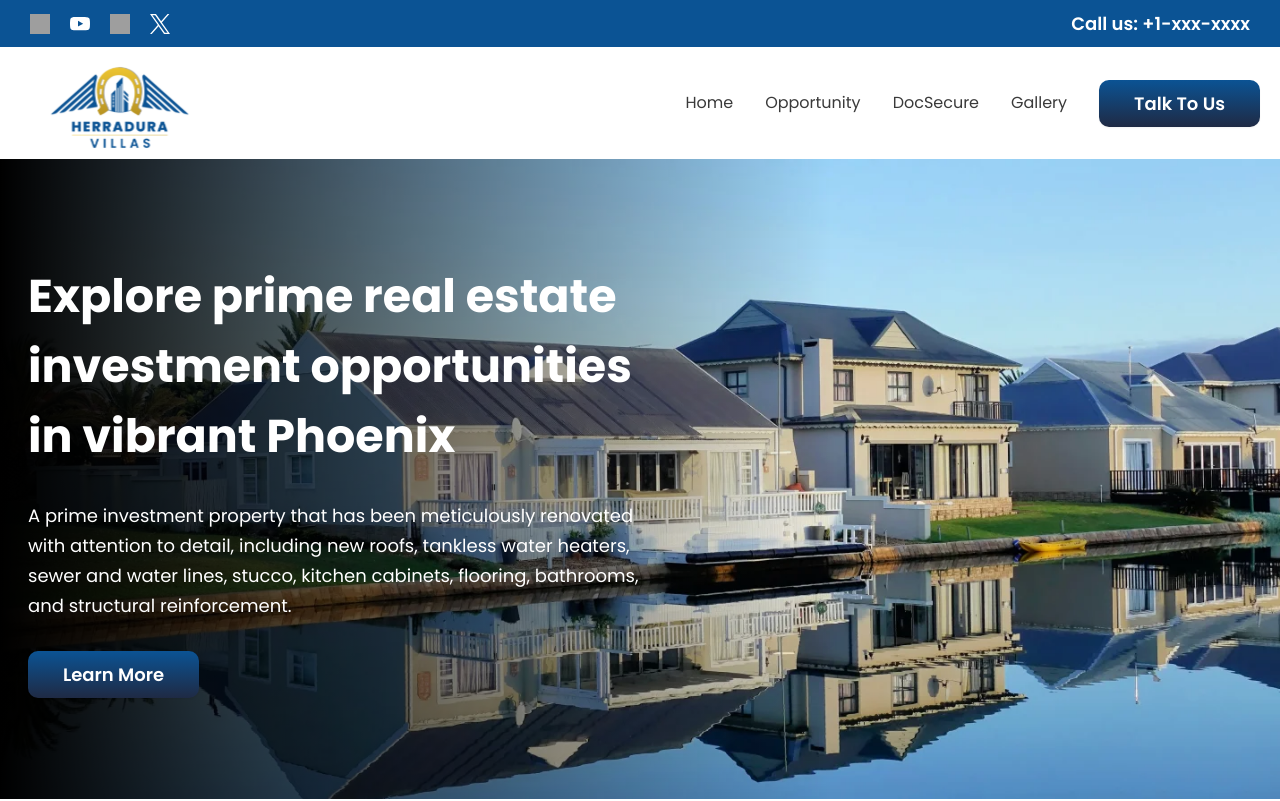
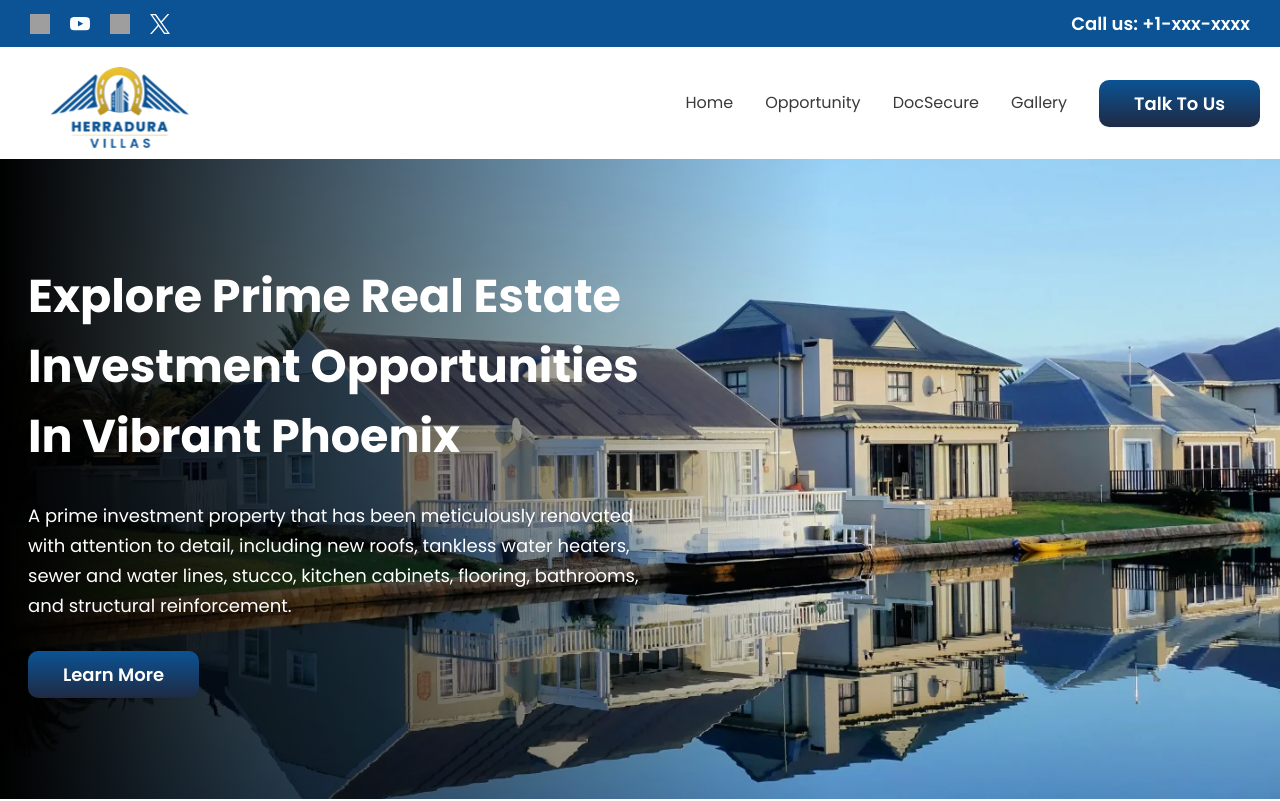
Before and after one commit to DIJINATION-LLC/HV-landing-page2, a React (Vite) app in the folder herradura-villas/: page / in a window 1280 px wide. Shown: the top 801 px of the page. Built offline with nearby package versions, Linux system fonts and the light colour scheme; grey boxes are pictures that could not be loaded.

Commit message:
Update style.js

```diff
--- a/herradura-villas/src/style.js
+++ b/herradura-villas/src/style.js
@@ -1,8 +1,8 @@
 const styles = {
     boxWidth: "lg:max-w-[1240px] w-full",
 
-    heading1:"font-poppins font-bold text-white xs:text-[46px] text-[32px] xs:leading-[70px] leading-[40px]",
-    heading2:"font-poppins font-bold xs:text-[36px] text-[28px] xs:leading-[54px] leading-[36px]",
+    heading1:"font-poppins font-bold text-white xs:text-[46px] text-[32px] xs:leading-[70px] leading-[40px] capitalize",
+    heading2:"font-poppins font-bold xs:text-[36px] text-[28px] xs:leading-[54px] leading-[36px] capitalize",
     heading3:"font-poppins font-semibold text-black xs:text-[30px] text-[22px] xs:leading-[35px] leading-[25px]",
     heading4:"font-poppins font-semibold text-black xs:text-[24px] text-[16px] xs:leading-[40px] leading-[30px]",
     heading5:"font-poppins font-semibold text-black xs:text-[20px] text-[18px] xs:leading-[30px] leading-[24px]",
```
